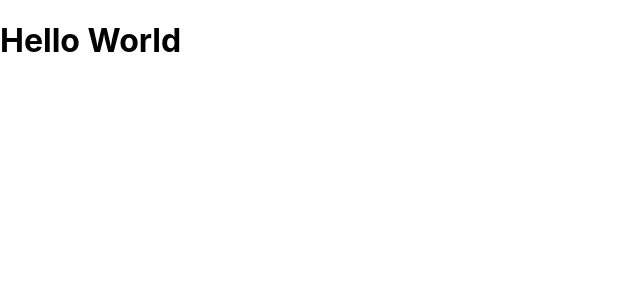
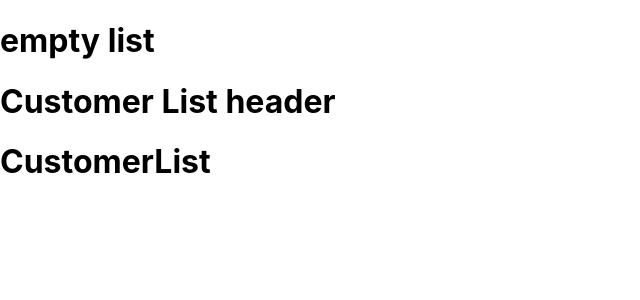
Before and after one commit to carrigan223/React_Redux_Communications, a React (Create React App) app: page / in a window 1280 px wide. Shown: the top 300 px of the page, without its empty margins (0-640 px from the left). Built offline with nearby package versions, Linux system fonts and the light colour scheme.

Commit message:
setting up redux

```diff
--- a/src/App.js
+++ b/src/App.js
@@ -1,9 +1,38 @@
 import "./App.css";
+import CustomerList from "./components/customers/customerList/CustomerList";
+import CustomerListHeader from "./components/customers/customerListheader/CustomerListHeader";
+import { populateCustomers } from "./features/customers/customersSlice";
+import { useSelector, useDispatch } from "react-redux";
 
 function App() {
+  const customers = useSelector((state) => state.customers.value);
+  const dispatch = useDispatch();
+
+  const getData = () => {
+    fetch("data.json", {
+      headers: {
+        "Content-Type": "application/json",
+        Accept: "application/json"
+      }
+    })
+      .then(function (response) {
+        console.log(response);
+        return response.json();
+      })
+      .then(function (myJson) {
+        console.log(myJson);
+      });
+  };
+
   return (
     <div className="App">
-      <h1>Hello World</h1>
+      <h1>
+        {customers.length === 0
+          ? "empty list"
+          : customers.map((x) => <div>{x.id}</div>)}
+      </h1>
+      <CustomerListHeader />
+      <CustomerList />
     </div>
   );
 }
--- a/src/app/store.js
+++ b/src/app/store.js
@@ -1,5 +1,8 @@
 import { configureStore } from "@reduxjs/toolkit";
+import customersReducer from "../features/customers/customersSlice";
 
 export default configureStore({
-  reducer: {}
+  reducer: {
+    customers: customersReducer
+  }
 });
--- /dev/null
+++ b/src/components/customers/customerList/CustomerList.js
@@ -0,0 +1,11 @@
+import React from 'react'
+
+const CustomerList = () => {
+    return (
+        <div>
+            <h1>CustomerList</h1>
+        </div>
+    )
+}
+
+export default CustomerList
--- /dev/null
+++ b/src/components/customers/customerListheader/CustomerListHeader.js
@@ -0,0 +1,11 @@
+import React from 'react'
+
+const CustomerListHeader = () => {
+    return (
+        <div>
+            <h1>Customer List header</h1>
+        </div>
+    )
+}
+
+export default CustomerListHeader
--- /dev/null
+++ b/src/features/customers/customersSlice.js
@@ -0,0 +1,21 @@
+import { createSlice } from "@reduxjs/toolkit";
+
+export const customersSlice = createSlice({
+  name: "customers",
+  initialState: {
+    value: []
+  },
+  reducers: {
+    populateCustomers: (state, action) => {
+      // Redux Toolkit allows us to write "mutating" logic in reducers. It
+      // doesn't actually mutate the state because it uses the Immer library,
+      // which detects changes to a "draft state" and produces a brand new
+      // immutable state based off those changes
+      state.value = action.payload;
+    }
+  }
+});
+
+export const { populateCustomers } = customersSlice.actions;
+
+export default customersSlice.reducer;
--- a/src/index.js
+++ b/src/index.js
@@ -1,14 +1,17 @@
-import React from 'react';
-import ReactDOM from 'react-dom';
-import './index.css';
-import App from './App';
-import reportWebVitals from './reportWebVitals';
+import React from "react";
+import ReactDOM from "react-dom";
+import "./index.css";
+import App from "./App";
+import reportWebVitals from "./reportWebVitals";
+import store from "./app/store";
+import { Provider } from "react-redux";
 
 ReactDOM.render(
+  <Provider store={store}>
+    <App />
+  </Provider>,
 
-    <App />
-  ,
-  document.getElementById('root')
+  document.getElementById("root")
 );
 
 // If you want to start measuring performance in your app, pass a function
```
